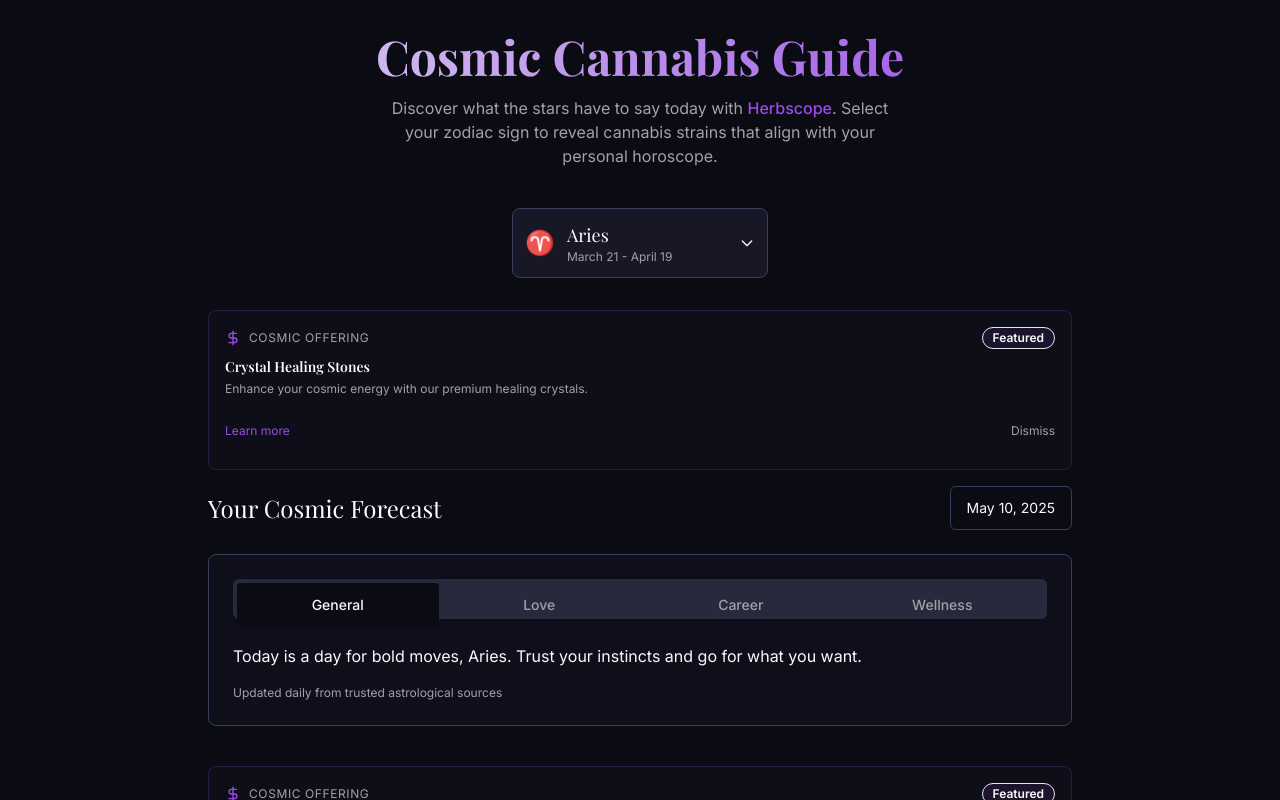
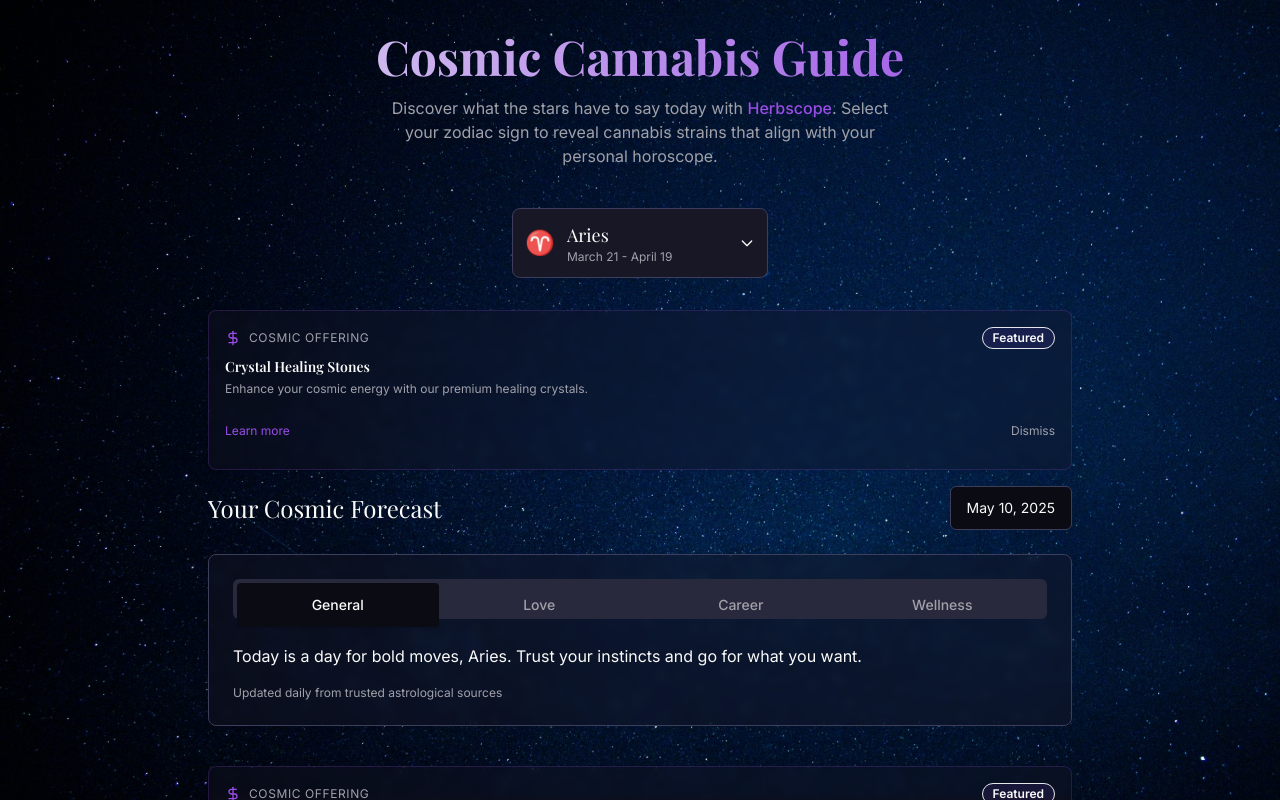
Before and after one commit to cradwurz/cosmic-bud-forecast, a React (Vite) app: page / in a window 1280 px wide. Shown: the top 800 px of the page. Built offline with nearby package versions, Linux system fonts and the light colour scheme.

Commit message:
Set image as background
Use the provided image as the background for the application.

```diff
--- a/src/components/CosmicBackground.tsx
+++ b/src/components/CosmicBackground.tsx
@@ -1,5 +1,3 @@
 
-// This is now a null component that doesn't render anything
-const CosmicBackground = () => null;
-
+import CosmicBackground from './cosmic-background';
 export default CosmicBackground;
--- a/src/components/cosmic-background/index.tsx
+++ b/src/components/cosmic-background/index.tsx
@@ -1,5 +1,18 @@
 
-// Empty component that doesn't render anything
-const CosmicBackground = () => null;
+import React from 'react';
+
+const CosmicBackground: React.FC = () => {
+  return (
+    <div
+      className="fixed top-0 left-0 w-full h-full -z-10 bg-cover bg-center bg-no-repeat"
+      style={{
+        backgroundImage: 'url("/lovable-uploads/b54d79a4-436a-4259-8ae8-0c03e76371c8.png")',
+        backgroundSize: 'cover',
+        backgroundPosition: 'center',
+        backgroundRepeat: 'no-repeat'
+      }}
+    />
+  );
+};
 
 export default CosmicBackground;
--- a/src/pages/Index.tsx
+++ b/src/pages/Index.tsx
@@ -1,10 +1,10 @@
-
 import { useState, useEffect } from 'react';
 import ZodiacSelector from '@/components/ZodiacSelector';
 import HoroscopeDisplay from '@/components/HoroscopeDisplay';
 import CosmicElements from '@/components/CosmicElements';
 import CannabisRecommendations from '@/components/CannabisRecommendations';
 import CosmicAd from '@/components/CosmicAd';
+import CosmicBackground from '@/components/CosmicBackground';
 import { zodiacSigns } from '@/utils/zodiacData';
 import { useAds } from '@/context/AdContext';
 
@@ -35,7 +35,8 @@ const Index = () => {
     return '';
   };
 
-  return <div className={`min-h-screen bg-background ${getDeviceSpecificClasses()}`}>
+  return <div className={`min-h-screen ${getDeviceSpecificClasses()}`}>
+      <CosmicBackground />
       <div className={`container max-w-4xl mx-auto px-4 py-8 relative z-10`}>
         <header className="text-center mb-10">
           <h1 className="text-4xl md:text-5xl font-display font-bold bg-gradient-to-r from-secondary to-primary bg-clip-text text-transparent mb-4 animate-float">
```
Also changed, not shown: public/lovable-uploads/b54d79a4-436a-4259-8ae8-0c03e76371c8.png (added).
